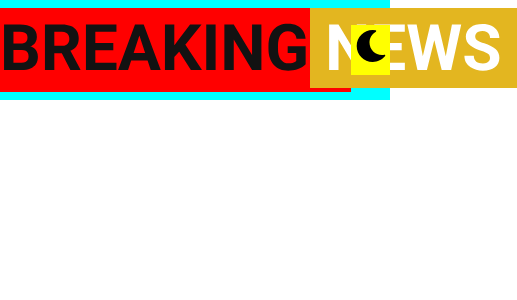
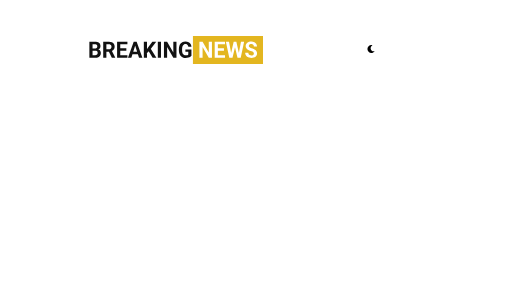
Before and after one commit to AmandaRichards/breakingnews, a React (Create React App) app in the folder breakingnews/: page / in a window 390 px wide. Shown: the top 300 px of the page, 517 px wide, since content can reach past the window. Built offline with nearby package versions, Linux system fonts and the light colour scheme.

Commit message:
completed header

```diff
--- a/breakingnews/src/App.js
+++ b/breakingnews/src/App.js
@@ -13,9 +13,12 @@ function App() {
   }
 
   return (
-    <div className="App">
+    <div
+      className="App"
+      style={{ backgroundColor: `${lightMode ? "#3F4E4F" : "white"}` }}
+    >
       <header className="App-header">
-        <Header modeSwitch={modeSwitch} lightMode={lightMode}/>
+        <Header modeSwitch={modeSwitch} lightMode={lightMode} />
       </header>
     </div>
   );
--- a/breakingnews/src/components/header/Header.js
+++ b/breakingnews/src/components/header/Header.js
@@ -20,7 +20,8 @@ const Header = ({ modeSwitch, lightMode }) => {
   return (
     <div className={style.mainBackground} style={{ width: `${width}px` }}>
       <div className={style.logoContainer}>
-        <img src={Lightmode} alt="header" />
+
+        <img src={lightMode?Darkmode:Lightmode} alt="header" />
       </div>
       <div className={style.buttonContainer}>
         <button onClick={modeSwitch}>
--- a/breakingnews/src/components/header/header.module.css
+++ b/breakingnews/src/components/header/header.module.css
@@ -1,19 +1,44 @@
+:root{
+    --logo-modes: 2rem;
+    --img-size: 40%;
+
+}
+@media screen and (max-width:600px){
+   :root{
+    --logo-modes: 1rem;
+    --img-size: 60%;
+
+}
+}
+
+@media screen and (max-width:450px){
+   :root{
+    --logo-modes: .5rem;
+    --img-size: 50%;
+
+}
+}
+
+img{
+    width: var(--img-size);
+}
 .mainBackground {
-  background-color: aqua;
+  /* background-color: aqua; */
   min-height: 100px;
   max-height: 100px;
   display: flex;
   align-items: center;
 }
 .logoContainer {
-  background-color: red;
+  /* background-color: red; */
   width: 90%;
   height: 100%;
+  display: flex;
   justify-content: center;
   align-items: center;
 }
 .buttonContainer {
-  background-color: yellow;
+  /* background-color: yellow; */
   width: 10%;
   height: 100%;
   display: flex;
@@ -24,7 +49,7 @@
 .buttonContainer button {
   width: 50px;
   height: 50px;
-  font-size: 2rem;
+  font-size: var(--logo-modes);
   background-color: transparent;
   border: none;
 }
```
Also changed, not shown: breakingnews/src/app.module.css (added).
